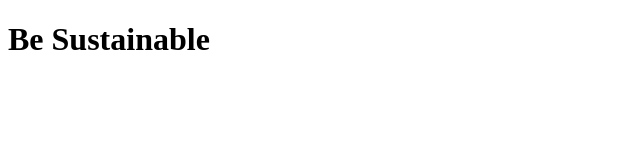
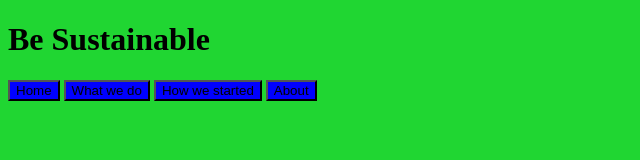
Before and after one commit to abhipro90/Be-Sustainable, a plain HTML site: page index.html in a window 1280 px wide. Shown: the whole page, without its empty margins (0-640 px from the left). Drawn offline with Linux system fonts and the light colour scheme.

Commit message:
ayayayyayaya

```diff
--- a/index.html
+++ b/index.html
@@ -2,8 +2,25 @@
 <html>
 <head>
 	<title>Be Sustainable</title>
+	<style type="text/css">
+		body {
+			background-color: rgb(32, 214, 50);
+		}
+
+		button {
+			background-color: blue;
+			text-decoration-color: white;
+		}
+	</style>
 </head>
 <body>
 <h1>Be Sustainable</h1>
+<span>
+	<button>Home</button>
+	<button>What we do</button>
+	<button>How we started</button>
+	<button>About</button>
+</span>
+<p></p>
 </body>
 </html>
```
